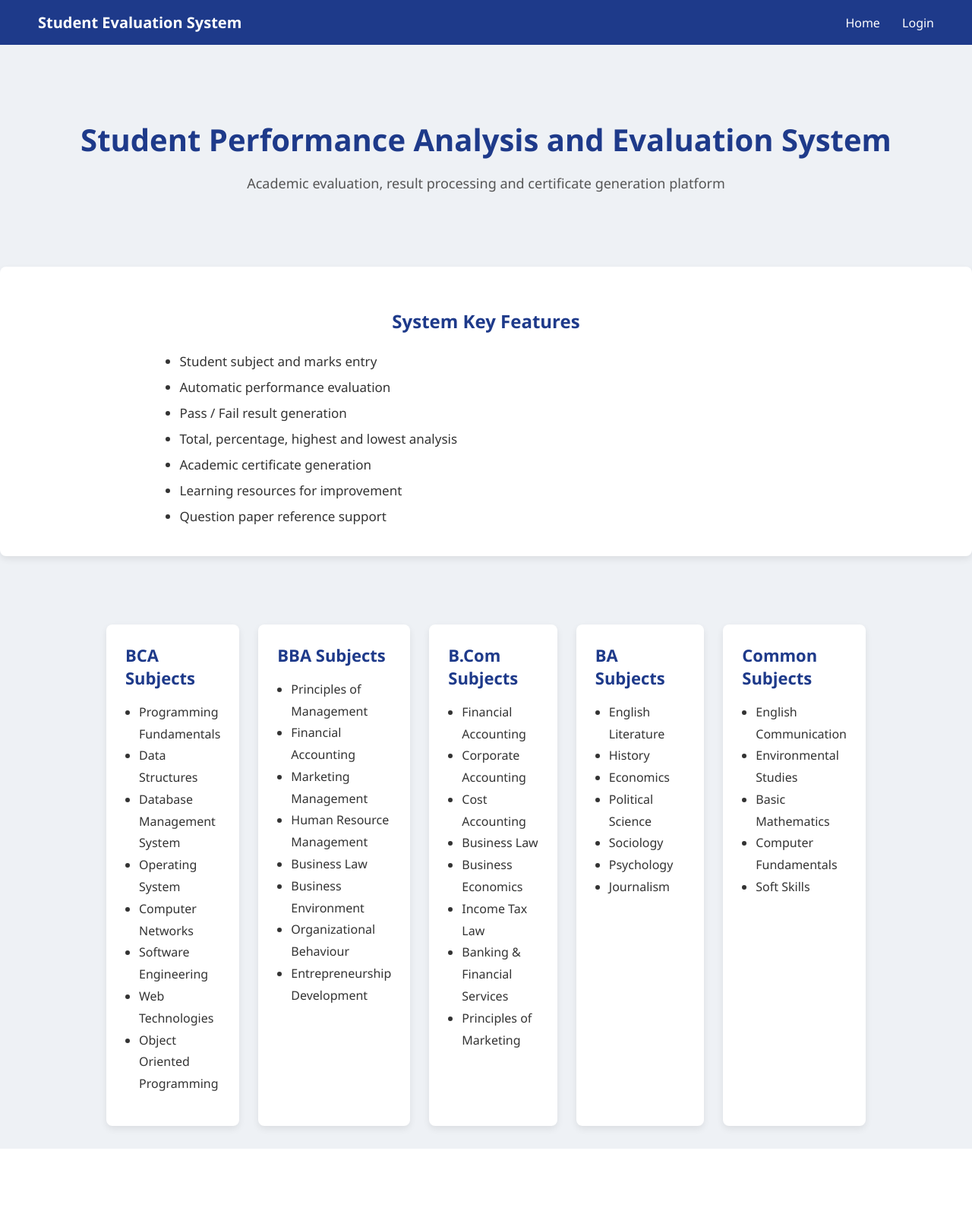
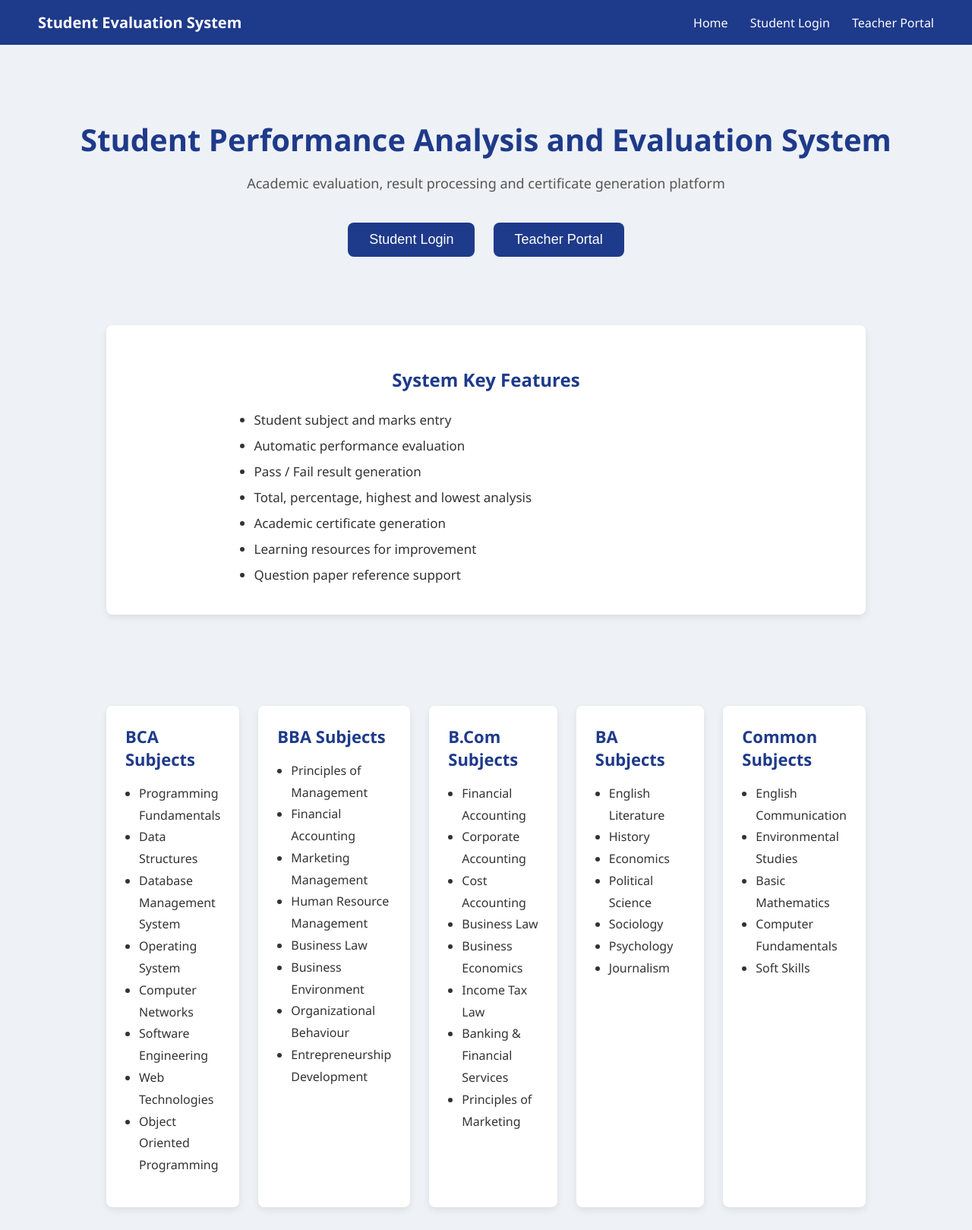
Before and after one commit to hafeeza777/student-performance-system, a Flask app: page / in a window 1280 px wide. Shown: the whole page at 76% size. Before the commit the page ends 1512 px from the top, so only its background shows below. Run offline with Flask 3, Linux system fonts and the light colour scheme.

Commit message:
Update home.html

```diff
--- a/templates/home.html
+++ b/templates/home.html
@@ -10,7 +10,6 @@
             background: #eef1f5;
         }
 
-        /* NAVBAR */
         .navbar {
             background: #1e3a8a;
             color: white;
@@ -36,7 +35,6 @@
             opacity: 0.85;
         }
 
-        /* HERO SECTION */
         .hero {
             text-align: center;
             padding: 70px 20px 40px;
@@ -53,13 +51,34 @@
             color: #555;
         }
 
-        /* SECTION CONTAINER */
+        .login-buttons{
+            margin-top:30px;
+        }
+
+        .login-buttons a{
+            text-decoration:none;
+        }
+
+        .login-buttons button{
+            padding:12px 28px;
+            margin:10px;
+            font-size:18px;
+            border:none;
+            border-radius:8px;
+            cursor:pointer;
+            background:#1e3a8a;
+            color:white;
+        }
+
+        .login-buttons button:hover{
+            background:#163172;
+        }
+
         .section {
             width: 1000px;
             margin: 30px auto;
         }
 
-        /* SUBJECT CARDS */
         .card-container {
             display: flex;
             gap: 25px;
@@ -87,7 +106,6 @@
             color: #333;
         }
 
-        /* FEATURES SECTION */
         .features {
             background: white;
             padding: 35px;
@@ -110,37 +128,55 @@
             color: #333;
         }
 
-        /* FOOTER SPACE */
         .spacer {
             height: 60px;
         }
+
     </style>
 </head>
 
 <body>
 
-<!-- NAVBAR -->
 <div class="navbar">
-    <div class="nav-title">Student Evaluation System</div>
+    <div class="nav-title">
+        Student Evaluation System
+    </div>
 
     <div class="nav-links">
         <a href="{{ url_for('home') }}">Home</a>
-        <a href="{{ url_for('login') }}">Login</a>
+        <a href="{{ url_for('login') }}">Student Login</a>
+        <a href="{{ url_for('teacher_login') }}">Teacher Portal</a>
     </div>
 </div>
 
-<!-- HERO -->
 <div class="hero">
+
     <h1>Student Performance Analysis and Evaluation System</h1>
-    <p>Academic evaluation, result processing and certificate generation platform</p>
+
+    <p>
+        Academic evaluation, result processing and certificate generation platform
+    </p>
+
+    <div class="login-buttons">
+
+        <a href="{{ url_for('login') }}">
+            <button>Student Login</button>
+        </a>
+
+        <a href="{{ url_for('teacher_login') }}">
+            <button>Teacher Portal</button>
+        </a>
+
     </div>
 
-<!-- SUBJECTS -->
+</div>
 
+<div class="section">
 
-    <!-- FEATURES -->
     <div class="features">
+
         <h2>System Key Features</h2>
+
         <ul>
             <li>Student subject and marks entry</li>
             <li>Automatic performance evaluation</li>
@@ -150,12 +186,15 @@
             <li>Learning resources for improvement</li>
             <li>Question paper reference support</li>
         </ul>
+
     </div>
 
 </div>
 
 <div class="spacer"></div>
+
 <div class="section">
+
 <div class="card-container">
 
 <div class="card">
@@ -225,6 +264,8 @@
 </div>
 
 </div>
-</div
+
+</div>
+
 </body>
 </html>
```
Lines whose indentation alone changed are shown as unchanged.
